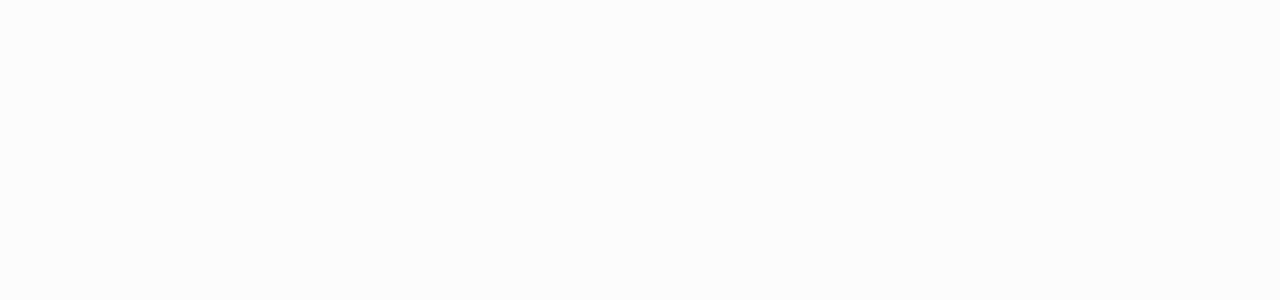
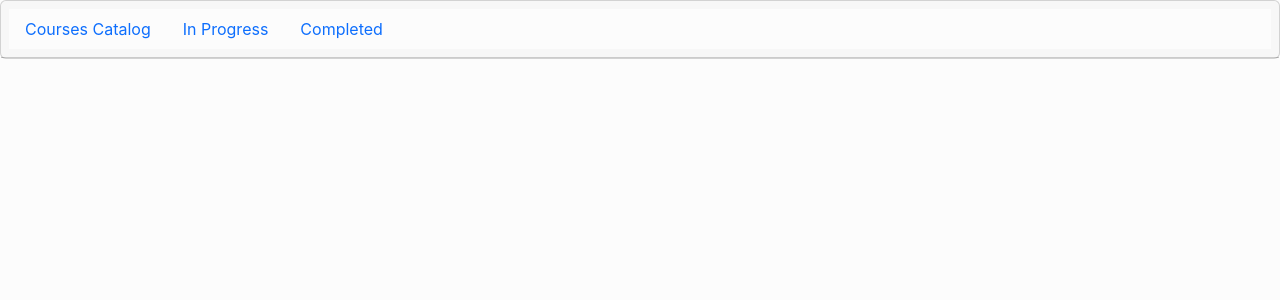
Before and after one commit to fiademm/project-finale-frontend, a React (Create React App) app: page /complete in a window 1280 px wide. Before the commit this address had no page. Shown: the top 300 px of the page. Built offline with nearby package versions, Linux system fonts and the light colour scheme.

Commit message:
Add my changes to the zoey branch

```diff
--- a/src/App.js
+++ b/src/App.js
@@ -10,7 +10,7 @@ import './App/styles/general.css';
 import Categories from './App/components/Categories';
 import Tutorial from './App/components/Tutorial';
 import CourseProgress from './App/components/CourseProgress';
-
+import Complete from './App/components/Complete'
 
 function App() {
   return (
@@ -20,9 +20,11 @@ function App() {
           <Route path='/' element={<LandingPage />}></Route>
             <Route path='/' element={<LandingPage />}></Route>
           <Route path='/categories' element={<Categories />}></Route>
+          <Route path='/categories' element={<CourseProgress />}></Route>
           <Route path='/login' element={<Login />}></Route>
            <Route path='/register' element={<Register />}></Route>
           <Route path='/tutorial' element={<Tutorial />}></Route>
+          <Route path='/complete' element={<Complete />}></Route>
            <Route path='/courseprogress' element={<CourseProgress />}></Route>
           <Route path='/404' element={<Error404 />}></Route>
           <Route path='/500' element={<Error500 />}></Route>
--- /dev/null
+++ b/src/App/components/Complete.js
@@ -0,0 +1,39 @@
+
+import Card from 'react-bootstrap/Card';
+import Nav from 'react-bootstrap/Nav';
+import code from "./Images/front.jpeg";
+
+
+
+function Complete() {
+    const course = [
+        {
+            id: 1,
+            src: code,
+            name: 'Frontend Development Beginner',
+
+        },
+    ]
+  return (
+
+
+
+    <Card>
+      <Card.Header>
+        <Nav variant="pills" defaultActiveKey="#courseprogress">
+          <Nav.Item>
+            <Nav.Link href="tutorial"> Courses Catalog</Nav.Link>
+          </Nav.Item>
+          <Nav.Item>
+            <Nav.Link href="courseprogress">In Progress</Nav.Link>
+          </Nav.Item>
+          <Nav.Item>
+             <Nav.Link href="complete"> Completed </Nav.Link>
+          </Nav.Item>
+        </Nav>
+      </Card.Header>
+    </Card>
+  );
+}
+
+export default Complete;
--- a/src/App/components/CourseProgress.js
+++ b/src/App/components/CourseProgress.js
@@ -25,15 +25,13 @@ function Tutorial() {
       <Card.Header>
         <Nav variant="pills" defaultActiveKey="#courseprogress">
           <Nav.Item>
-            <Nav.Link href="#first"> Courses Catalog</Nav.Link>
+            <Nav.Link href="tutorial"> Courses Catalog</Nav.Link>
           </Nav.Item>
           <Nav.Item>
             <Nav.Link href="courseprogress">In Progress</Nav.Link>
           </Nav.Item>
           <Nav.Item>
-            <Nav.Link href="#disabled" disabled>
-              Completed
-            </Nav.Link>
+             <Nav.Link href="complete"> Completed </Nav.Link>
           </Nav.Item>
         </Nav>
       </Card.Header>
--- a/src/App/components/Tutorial.js
+++ b/src/App/components/Tutorial.js
@@ -39,15 +39,13 @@ function Tutorial() {
       <Card.Header>
         <Nav variant="pills" defaultActiveKey="#first">
           <Nav.Item>
-            <Nav.Link href="#first"> Courses Catalog</Nav.Link>
+            <Nav.Link href="tutorial"> Courses Catalog </Nav.Link>
           </Nav.Item>
           <Nav.Item>
             <Nav.Link href="courseprogress">In Progress</Nav.Link>
           </Nav.Item>
           <Nav.Item>
-            <Nav.Link href="#disabled" disabled>
-              Completed
-            </Nav.Link>
+             <Nav.Link href="complete"> Completed </Nav.Link>
           </Nav.Item>
         </Nav>
       </Card.Header>
```
